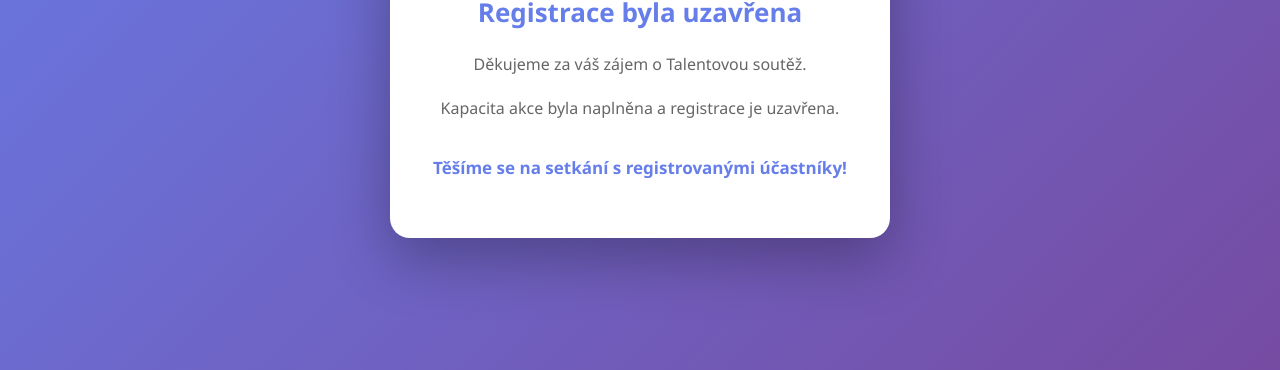
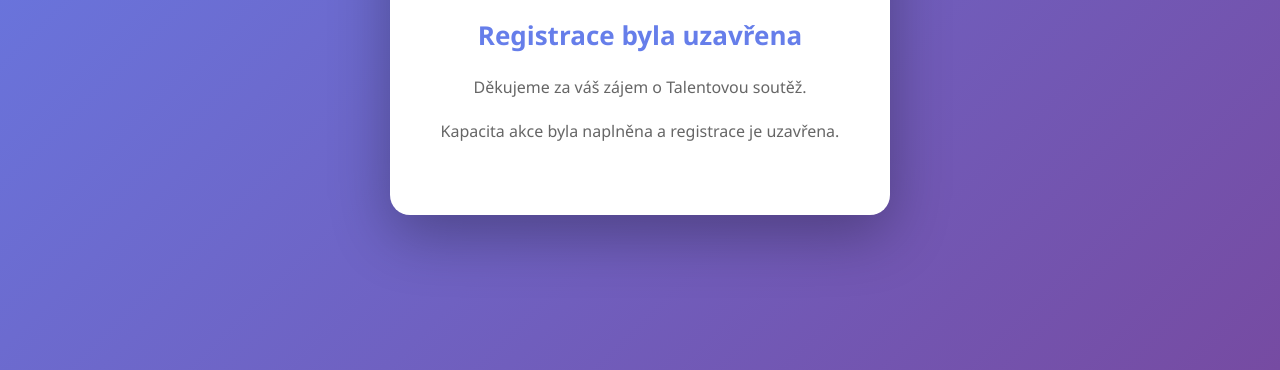
Before and after one commit to fjaneba/talentova-soutez, a plain HTML site: page index.html in a window 1280 px wide. Shown: the part 430-800 px from the top of the page. Drawn offline with Linux system fonts and the light colour scheme.

Commit message:
Update index.html

```diff
--- a/index.html
+++ b/index.html
@@ -110,7 +110,7 @@
     <h2>Registrace byla uzavřena</h2>
     <p>Děkujeme za váš zájem o Talentovou soutěž.</p>
     <p>Kapacita akce byla naplněna a registrace je uzavřena.</p>
-    <p class="highlight">Těšíme se na setkání s registrovanými účastníky!</p>
+    <p class="highlight">  </p>
   </div>
 </body>
 </html>
```
